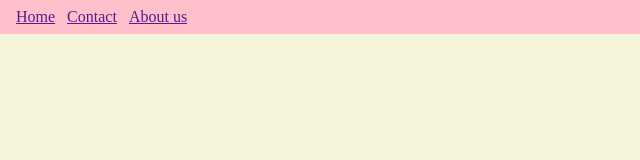
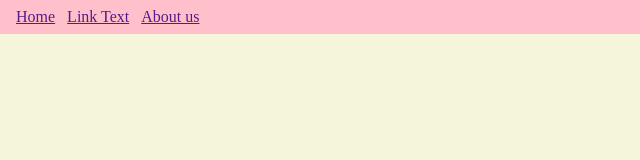
Before and after one commit to nivriti09/Web-Assignments, a plain HTML site: page Week_Three 2.0/index.html in a window 1280 px wide. Shown: the full height of the page, 0-640 px from the left. Drawn offline with Linux system fonts and the light colour scheme.

Commit message:
Update index.html
Fixed Contact link

```diff
--- a/Week_Three 2.0/index.html
+++ b/Week_Three 2.0/index.html
@@ -15,7 +15,8 @@
                     <a href="">Home</a>
                 </li>
                 <li>
-                    <a href="">Contact</a>
+                    <a href="">Link Text</a>
+
                 </li>
                 <li>
                     <a href="">About us</a>
```
